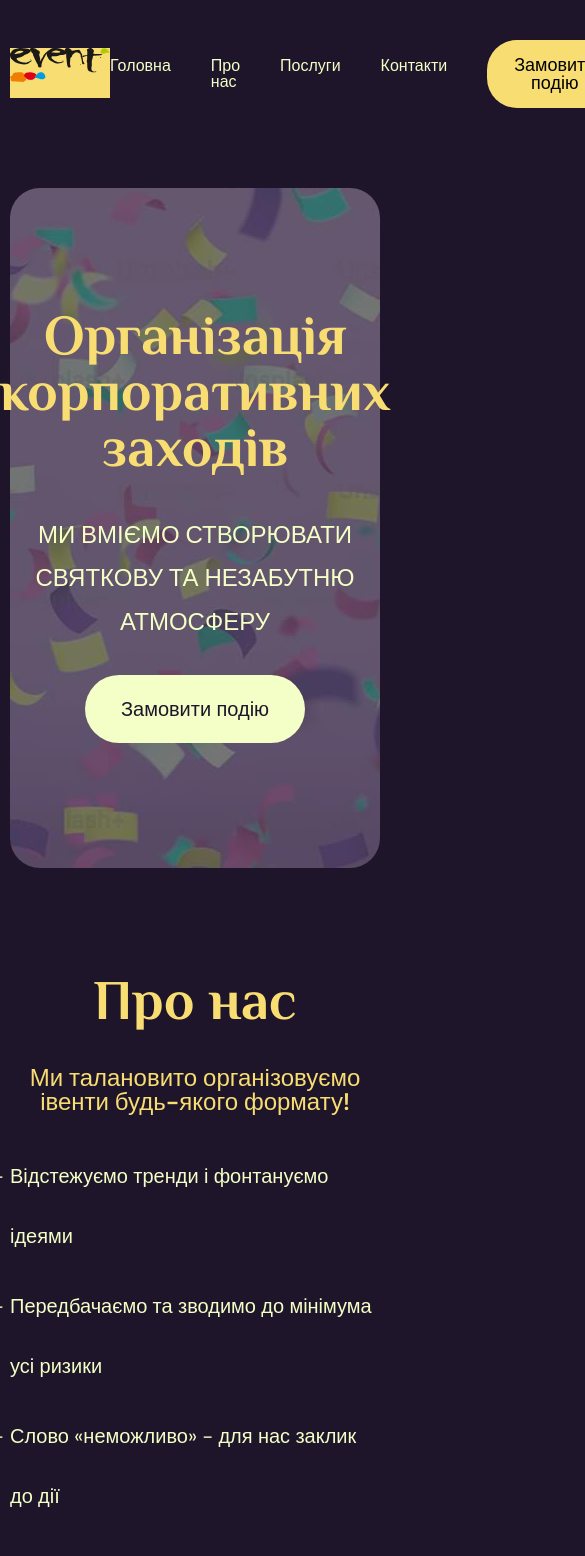
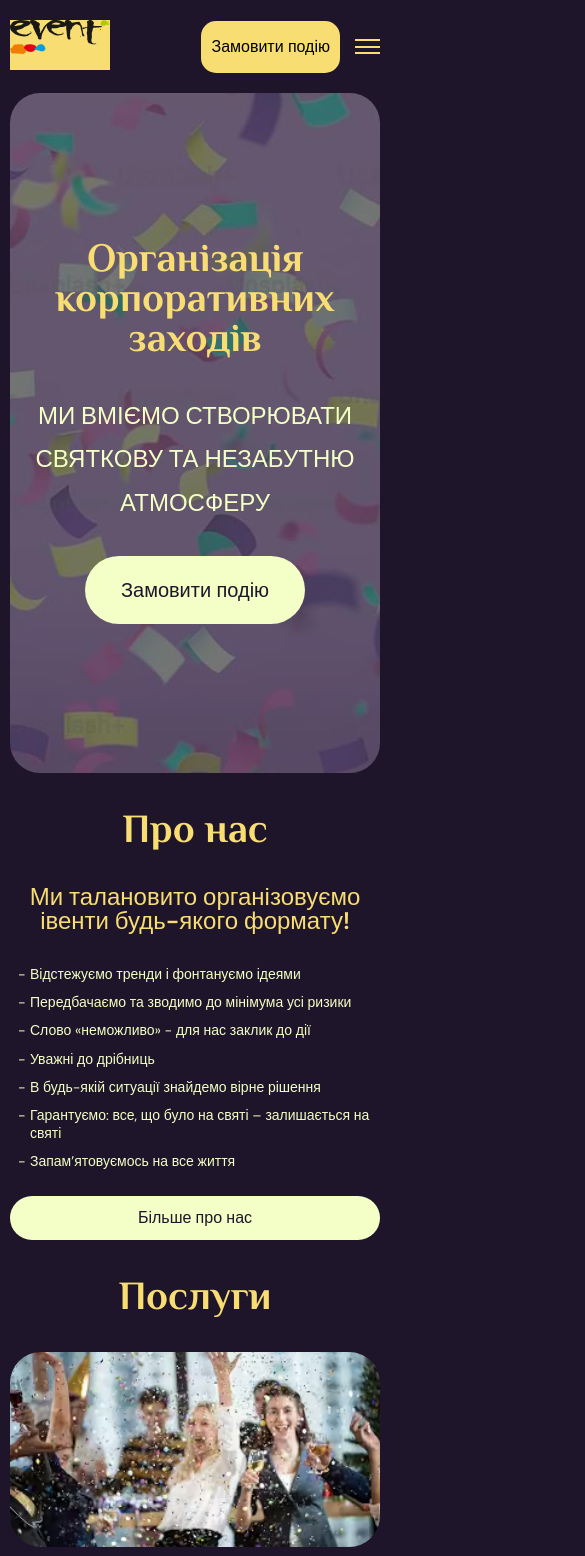
Before and after one commit to ikrablobster/event_studio, a website: page app/index.html in a window 390 px wide. Shown: the top 1556 px of the page, 585 px wide, since content can reach past the window. Drawn offline with nearby package versions, Linux system fonts and the light colour scheme; files that its build step writes are made by us from their sources.

Commit message:
add updates

```diff
--- a/app/index.html
+++ b/app/index.html
@@ -9,7 +9,7 @@
 </head>
 
 <body>
-  <header class="header">
+  <header class="header anim-btn">
     <div class="container">
       <div class="header__top">
         <a class="header__logo" href="#">
@@ -18,25 +18,16 @@
           </svg>
         </a>
         <nav class="menu">
-          <ul class="menu__list">
+          <ul class="menu__list anim-line">
             <li class="menu__items"><a class="menu__link" href="#">
                 Головна
               </a></li>
             <li class="menu__items"><a class="menu__link" href="#">
                 Про нас
               </a></li>
-            <li class="menu__items">
-
-              <div class="dropdown">
-                <p class="dropdown-button">Послуги</p>
-                <div class="dropdown-content">
-                  <a href="#">Элемент 1</a>
-                  <a href="#">Элемент 2</a>
-                  <a href="#">Элемент 3</a>
-                  <a href="#">Элемент 4</a>
-                </div>
-              </div>
-            </li>
+            <li class="menu__items"><a class="menu__link" href="#">
+                Послуги
+              </a></li>
             <li class="menu__items"><a class="menu__link" href="#">
                 Контакти
               </a></li>
@@ -44,6 +35,9 @@
         </nav>
         <button class="header__order-btn">
           <a class="header__order-link" href="#">Замовити подію</a>
+        </button>
+        <button class="menu__btn">
+          <span></span>
         </button>
       </div>
       <div class="header__contant">
@@ -59,9 +53,10 @@
         </a>
       </div>
     </div>
+    </div>
   </header>
 <main class="main">
-  <section class="aboutus">
+  <section class="aboutus anim-btn">
     <div class="container">
       <div class="aboutus__contant">
         <h2 class="aboutus__titel title-main">
@@ -327,7 +322,7 @@
       </div>
     </div>
   </section>
-  <section class="consultation">
+  <section class="consultation anim-line">
     <div class="container">
       <a class="consultation__link" href="#">
         <h3 class="consultation__titel title-main">
@@ -346,31 +341,22 @@
         </svg>
       </a>
       <nav class="footer__menu">
-        <ul class="menu__list">
+        <ul class="menu__list anim-line">
           <li class="menu__items"><a class="menu__link" href="#">
               Головна
             </a></li>
           <li class="menu__items"><a class="menu__link" href="#">
               Про нас
             </a></li>
-          <li class="menu__items">
-
-            <div class="dropdown">
-              <p class="dropdown-button">Послуги</p>
-              <div class="dropdown-content">
-                <a href="#">Элемент 1</a>
-                <a href="#">Элемент 2</a>
-                <a href="#">Элемент 3</a>
-                <a href="#">Элемент 4</a>
-              </div>
-            </div>
-          </li>
+          <li class="menu__items"><a class="menu__link" href="#">
+              Послуги
+            </a></li>
           <li class="menu__items"><a class="menu__link" href="#">
               Контакти
             </a></li>
         </ul>
       </nav>
-      <div class="social">
+      <div class="social anim-svg">
         <a class="social__insta" href="#">
           <svg width="24" height="24">
             <use xlink:href="images/sprite.svg#instagram"></use>
--- a/app/js/main.js
+++ b/app/js/main.js
@@ -0,0 +1,10 @@
+const headerBtn = document.querySelector('.menu__btn');
+const menuList = document.querySelector('.menu__list');
+const menuBtn = document.querySelector('.menu__btn');
+const body = document.body;
+
+headerBtn.addEventListener('click', () => {
+  menuList.classList.toggle('active')
+  menuBtn.classList.toggle('active')
+  body.classList.toggle('no-scroll')
+});
--- a/app/scss/_media.scss
+++ b/app/scss/_media.scss
@@ -0,0 +1,147 @@
+@media (max-width: 955px) {
+  .services picture:nth-child(2) {
+    max-height: 195px;
+    margin-bottom: 0;
+  }
+
+  .services picture:nth-child(5) {
+    height: 100%;
+    margin-bottom: 0px;
+    img{
+      object-position: center;
+    }
+  }
+}
+
+@media (max-width: 768px) {
+  .menu__btn {
+    display: inline-block;
+  }
+
+  .menu__list {
+    display: block;
+    position: absolute;
+    top: 0;
+    left: 0;
+    width: 100%;
+    height: calc(100vh - 92px);
+    padding: 150px 10px 0;
+    text-align: center;
+    background-color: #1E152A;
+    border-top: 1px solid rgba($color: #fff, $alpha: .2);
+    transform: translateY(-104%);
+    transition: transform .4s;
+  }
+
+  .menu__list.active {
+    transform: translateY(13.7%);
+  }
+
+  .menu__items {
+    font-size: 18px;
+  }
+
+  .menu__link {
+    display: block;
+  }
+
+  .menu__items:not(:last-child) {
+    margin-bottom: 50px;
+  }
+
+  .menu__btn.active span {
+    transform: scale(0);
+  }
+
+  .menu__btn.active::before {
+    transform: rotate(45deg);
+    top: 7px;
+  }
+
+  .menu__btn.active::after {
+    transform: rotate(-45deg);
+    bottom: 6px;
+  }
+
+  .reviews__contant {
+    flex-wrap: wrap;
+    justify-content: center;
+  }
+
+  .header,
+  .aboutus,
+  .services,
+  .questions,
+  .reviews,
+  .consultation {
+    margin-bottom: 40px;
+  }
+
+  .footer {
+    padding-bottom: 40px;
+  }
+
+  .aboutus__list {
+    padding-left: 20px;
+    margin-bottom: 15px;
+    font-size: 14px;
+  }
+
+  .aboutus__list li::before {
+    left: -12px;
+    top: -12px;
+  }
+
+  .aboutus__text {
+    line-height: 1.3;
+  }
+
+  .aboutus__link {
+    padding: 14px;
+    font-size: 16px;
+  }
+
+  .questions__title3 {
+    font-size: 20px;
+  }
+
+  .questions__text {
+    font-size: 16px;
+  }
+}
+
+@media (max-width: 600px) {
+  .title-main {
+    font-size: 40px;
+  }
+
+  .header__top {
+    margin: 20px 0;
+  }
+}
+
+@media (max-width: 505px) {
+  .services__contant {
+    grid-template-columns: 1fr;
+  }
+
+  .services picture {
+    max-height: 195px;
+    width: 100%;
+    margin-bottom: 0;
+  }
+
+  .services picture:nth-child(2) {
+    max-height: 285px;
+    margin-bottom: 0px;
+  }
+}
+
+@media (max-width: 390px) {
+  .header__order-btn {
+    margin-left: 10px;
+    padding: 18px 10px;
+    border-radius: 15px;
+    font-size: 16px;
+  }
+}
--- a/app/scss/style.scss
+++ b/app/scss/style.scss
@@ -4,6 +4,42 @@
 @use '../../node_modules/swiper/swiper-bundle.css';
 @use 'global';
 @use 'media';
+
+.no-scroll {
+  overflow: hidden;
+  height: 100%;
+}
+
+.anim-line a{
+  position: relative;
+}
+
+.anim-line a::before {
+  content: "";
+  position: absolute;
+  bottom: -2px;
+  left: 50%;
+  width: 0;
+  height: 2px;
+  background-color: vars.$color-title;
+  transition: width 0.3s ease, left 0.3s ease;
+}
+
+.anim-line a:hover::before {
+  width: 100%;
+  left: 0;
+}
+
+.anim-btn a:hover,
+.anim-btn button:hover{
+  background-color: vars.$color-title;
+}
+
+.anim-svg svg:hover{
+  scale: 1.2;
+  margin-bottom: 15px;
+  transition: scale .3s, margin-bottom .3s;
+}
 
 body {
   font-size: 20px;
@@ -23,6 +59,7 @@ body {
 
 .header {
   margin-bottom: 110px;
+  position: relative;
 
   &__top {
     font-size: 16px;
@@ -40,6 +77,7 @@ body {
     border-radius: 30px;
     background-color: vars.$color-title;
     font-size: 18px;
+    transition: background-color .4s;
   }
 
   &__order-link {}
@@ -77,6 +115,7 @@ body {
     color: vars.$color-body;
     background-color: vars.$color-text;
     border-radius: 40px;
+    transition: background-color .4s;
   }
 }
 
@@ -91,8 +130,44 @@ body {
   &__items {}
 
   &__link {
+    color: vars.$color-text;
+  }
 
-    color: vars.$color-text;
+  &__btn {
+    display: none;
+    position: relative;
+    width: 25px;
+    height: 15px;
+    border: 0;
+    padding: 0;
+    margin-left: 15px;
+    cursor: pointer;
+    z-index: 5;
+
+    span {
+      display: block;
+      height: 2px;
+      background-color: vars.$color-title;
+    }
+  }
+
+  &__btn::before,
+  &__btn::after {
+    content: '';
+    position: absolute;
+    width: 100%;
+    height: 2px;
+    left: 0;
+    background-color: vars.$color-title;
+    transition: all .3s ease;
+  }
+
+  &__btn::before {
+    top: 0;
+  }
+
+  &__btn::after {
+    bottom: 0;
   }
 }
 
@@ -169,10 +244,13 @@ body {
   &__text {}
 
   &__link {
-    padding: 24px 270px;
+    padding: 24px;
     color: vars.$color-body;
     background-color: vars.$color-text;
     border-radius: 30px;
+    text-align: center;
+    align-self: stretch;
+    transition: background-color .4s;
   }
 }
 
@@ -180,13 +258,15 @@ body {
 .services {
   margin-bottom: 80px;
 
-  &__title {}
-
   &__contant {
     display: grid;
     grid-template-columns: minmax(150px, 306px) minmax(150px, auto) minmax(150px, 306px);
     grid-template-rows: repeat(2, auto);
     gap: 16px;
+
+    picture {
+      width: 100%;
+    }
 
     picture img {
       border-radius: 31px;
@@ -212,7 +292,7 @@ body {
     }
 
     picture:nth-child(5) {
-      max-height: 215px;
+      height: 235px;
       align-self: end;
     }
   }
@@ -289,9 +369,6 @@ body {
   font-size: 16px;
 }
 
-
-
-
 .consultation {
   margin-bottom: 80px;
   display: flex;
```
Also changed, not shown: app/components/footer.html (+5 -14 lines), app/components/header.html (+9 -14 lines), app/page.html (+14 -28 lines), app/pages/index.html (+2 -2 lines), app/css/style.min.css, app/js/main.min.js.
